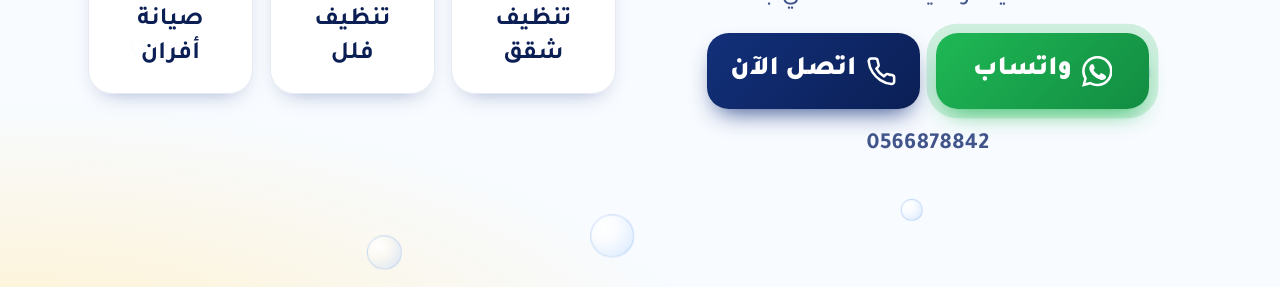
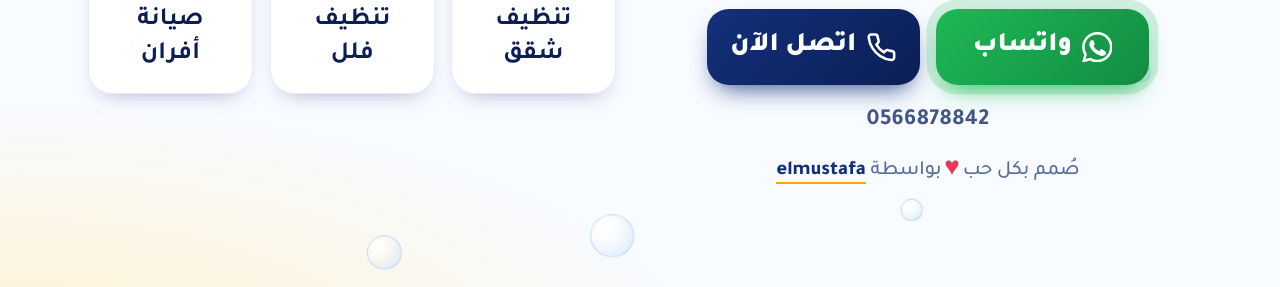
Before and after one commit to souper-clean/souper-clean.github.io, a plain HTML site: page index.html in a window 1280 px wide. Shown: the part 513-800 px from the top of the page. Drawn offline with Linux system fonts and the light colour scheme.

Commit message:
Update index.html

```diff
--- a/index.html
+++ b/index.html
@@ -88,11 +88,17 @@ h1 span{display:block;background:linear-gradient(100deg,var(--navy) 20%,var(--go
   70%,100%{box-shadow:0 12px 24px -10px rgba(31,184,85,.9),0 0 0 14px rgba(31,184,85,0)}}
 .btn:focus-visible{outline:3px solid var(--gold);outline-offset:3px}
 .num{font-weight:700;font-size:calc(var(--u)*4);color:#41558a;direction:ltr;letter-spacing:.5px;animation:rise2 .9s 1.7s both}
+.credit{font-weight:500;font-size:calc(var(--u)*3.6);color:#5a6c9a;animation:rise2 .9s 1.9s both}
+.credit a{color:var(--navy);font-weight:800;text-decoration:none;border-bottom:2px solid var(--gold);padding-bottom:1px;direction:ltr;unicode-bidi:isolate;transition:color .2s}
+.credit a:hover{color:var(--gold)}
+.credit a:focus-visible{outline:2px solid var(--gold);outline-offset:3px;border-radius:2px}
+.heart{color:#e63950;display:inline-block;animation:beat 1.6s infinite}
+@keyframes beat{0%,100%{transform:scale(1)}15%{transform:scale(1.3)}30%{transform:scale(1)}45%{transform:scale(1.2)}}
 @media (prefers-reduced-motion:reduce){*,*::before{animation-duration:.01s!important;animation-iteration-count:1!important}}
 /* ---------- Desktop / wide screens: two-column layout ---------- */
 @media (min-aspect-ratio:11/10){
   :root{--u:max(min(.6vh,.4vw),2.4px)}
-  main{display:grid;width:min(94vw,calc(var(--u)*230));grid-template-columns:1fr 1fr;grid-template-rows:repeat(5,auto);
+  main{display:grid;width:min(94vw,calc(var(--u)*230));grid-template-columns:1fr 1fr;grid-template-rows:repeat(6,auto);
     column-gap:calc(var(--u)*10);row-gap:calc(var(--u)*4.5);align-content:center;justify-items:center;padding:0}
   .badge{grid-column:1;grid-row:1;font-size:calc(var(--u)*4.4);padding:calc(var(--u)*1.8) calc(var(--u)*4.5)}
   .logo{grid-column:1;grid-row:2;width:calc(var(--u)*98)}
@@ -106,6 +112,7 @@ h1 span{display:block;background:linear-gradient(100deg,var(--navy) 20%,var(--go
   .btn{font-size:calc(var(--u)*5.6);padding:calc(var(--u)*4.6) 0;border-radius:calc(var(--u)*4.5)}
   .btn svg{width:calc(var(--u)*6.4);height:calc(var(--u)*6.4)}
   .num{grid-column:1;grid-row:5;font-size:calc(var(--u)*4.8)}
+  .credit{grid-column:1;grid-row:6;font-size:calc(var(--u)*4.2)}
   .s{transition:transform .25s,box-shadow .25s,border-color .25s;cursor:default}
   .s:hover{transform:translateY(-5px);border-color:var(--gold);box-shadow:0 18px 28px -14px rgba(245,168,0,.8)}
   .btn{cursor:pointer}
@@ -156,6 +163,7 @@ h1 span{display:block;background:linear-gradient(100deg,var(--navy) 20%,var(--go
     <a class="btn call" id="call" href="tel:+966566878842"><svg viewBox="0 0 24 24" fill="none" stroke="currentColor" stroke-width="2" stroke-linecap="round" stroke-linejoin="round"><path d="M22 16.9v3a2 2 0 01-2.200 2 19.800 19.800 0 01-8.600-3.100 19.500 19.500 0 01-6-6A19.800 19.800 0 012.100 4.200 2 2 0 014.100 2h3a2 2 0 012 1.700c.1 1 .4 1.900.7 2.800a2 2 0 01-.5 2.100L8.100 9.900a16 16 0 006 6l1.300-1.300a2 2 0 012.100-.4c.9.300 1.800.6 2.800.7a2 2 0 011.700 2z"/></svg> اتصل الآن</a>
   </div>
   <div class="num">0566878842</div>
+  <div class="credit">صُمم بكل حب <span class="heart">♥</span> بواسطة <a href="https://elmustafa-2ae18.web.app/" target="_blank" rel="noopener">elmustafa</a></div>
 </main>
 
 <script>
```
